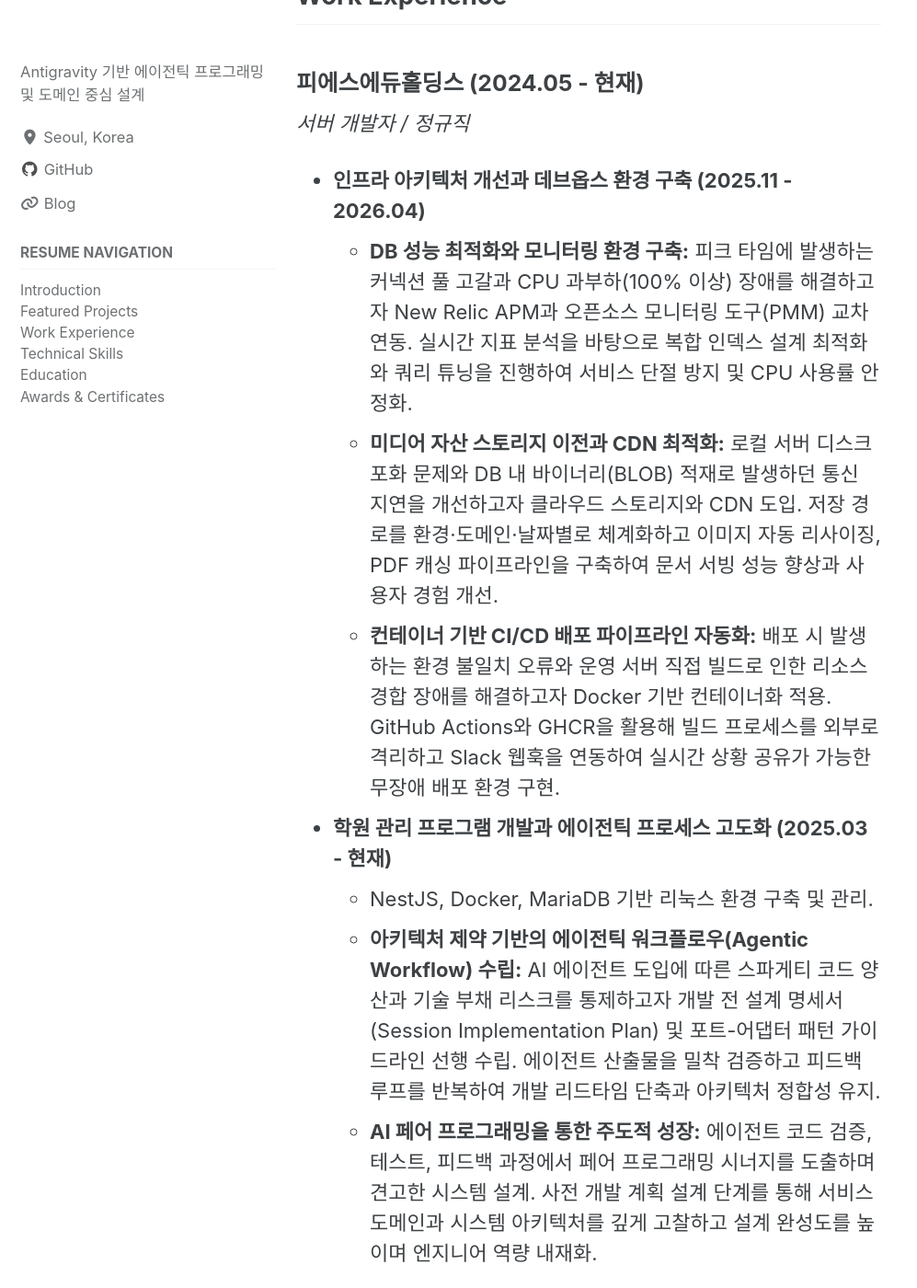
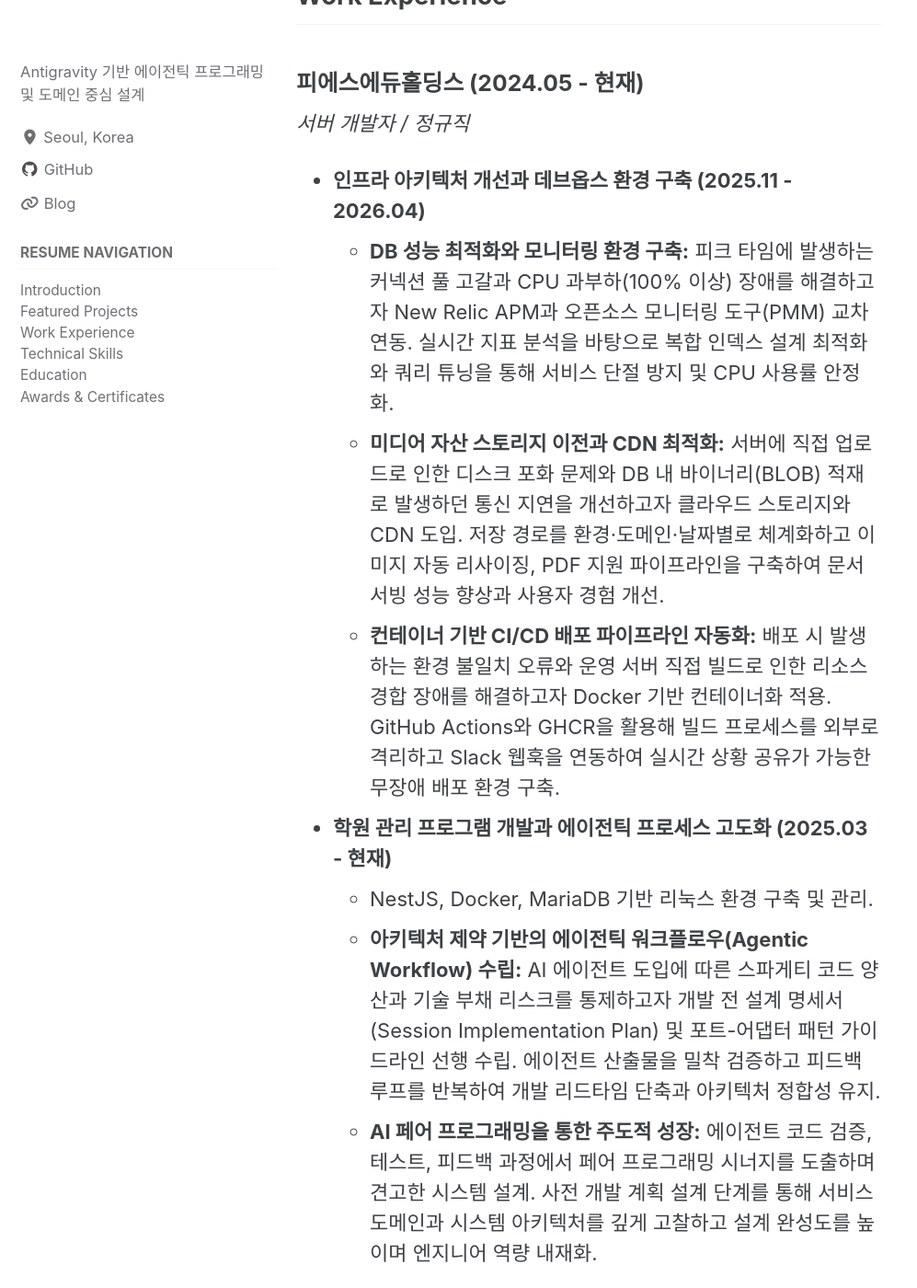
Before and after one commit to hsuk0409/earstone.github.io, a Jekyll site: the page built from _pages/resume.md, in a window 1280 px wide and 1400 px high, scrolled down 2399 px. Shown: the whole window at 92% size, without its empty margins (0-997 px from the left). Built offline with Jekyll 4.4.1, drawn with Linux system fonts in a browser that asks for light colours; cached includes are drawn as plain includes.

Commit message:
이력 문구 자연스럽게 수정

```diff
--- a/_pages/resume.md
+++ b/_pages/resume.md
@@ -52,9 +52,9 @@ sidebar:
 _서버 개발자 / 정규직_
 
 - **인프라 아키텍처 개선과 데브옵스 환경 구축 (2025.11 - 2026.04)**
-  - **DB 성능 최적화와 모니터링 환경 구축:** 피크 타임에 발생하는 커넥션 풀 고갈과 CPU 과부하(100% 이상) 장애를 해결하고자 New Relic APM과 오픈소스 모니터링 도구(PMM) 교차 연동. 실시간 지표 분석을 바탕으로 복합 인덱스 설계 최적화와 쿼리 튜닝을 진행하여 서비스 단절 방지 및 CPU 사용률 안정화.
-  - **미디어 자산 스토리지 이전과 CDN 최적화:** 로컬 서버 디스크 포화 문제와 DB 내 바이너리(BLOB) 적재로 발생하던 통신 지연을 개선하고자 클라우드 스토리지와 CDN 도입. 저장 경로를 환경·도메인·날짜별로 체계화하고 이미지 자동 리사이징, PDF 캐싱 파이프라인을 구축하여 문서 서빙 성능 향상과 사용자 경험 개선.
-  - **컨테이너 기반 CI/CD 배포 파이프라인 자동화:** 배포 시 발생하는 환경 불일치 오류와 운영 서버 직접 빌드로 인한 리소스 경합 장애를 해결하고자 Docker 기반 컨테이너화 적용. GitHub Actions와 GHCR을 활용해 빌드 프로세스를 외부로 격리하고 Slack 웹훅을 연동하여 실시간 상황 공유가 가능한 무장애 배포 환경 구현.
+  - **DB 성능 최적화와 모니터링 환경 구축:** 피크 타임에 발생하는 커넥션 풀 고갈과 CPU 과부하(100% 이상) 장애를 해결하고자 New Relic APM과 오픈소스 모니터링 도구(PMM) 교차 연동. 실시간 지표 분석을 바탕으로 복합 인덱스 설계 최적화와 쿼리 튜닝을 통해 서비스 단절 방지 및 CPU 사용률 안정화.
+  - **미디어 자산 스토리지 이전과 CDN 최적화:** 서버에 직접 업로드로 인한 디스크 포화 문제와 DB 내 바이너리(BLOB) 적재로 발생하던 통신 지연을 개선하고자 클라우드 스토리지와 CDN 도입. 저장 경로를 환경·도메인·날짜별로 체계화하고 이미지 자동 리사이징, PDF 지원 파이프라인을 구축하여 문서 서빙 성능 향상과 사용자 경험 개선.
+  - **컨테이너 기반 CI/CD 배포 파이프라인 자동화:** 배포 시 발생하는 환경 불일치 오류와 운영 서버 직접 빌드로 인한 리소스 경합 장애를 해결하고자 Docker 기반 컨테이너화 적용. GitHub Actions와 GHCR을 활용해 빌드 프로세스를 외부로 격리하고 Slack 웹훅을 연동하여 실시간 상황 공유가 가능한 무장애 배포 환경 구축.
 - **학원 관리 프로그램 개발과 에이전틱 프로세스 고도화 (2025.03 - 현재)**
   - NestJS, Docker, MariaDB 기반 리눅스 환경 구축 및 관리.
   - **아키텍처 제약 기반의 에이전틱 워크플로우(Agentic Workflow) 수립:** AI 에이전트 도입에 따른 스파게티 코드 양산과 기술 부채 리스크를 통제하고자 개발 전 설계 명세서(Session Implementation Plan) 및 포트-어댑터 패턴 가이드라인 선행 수립. 에이전트 산출물을 밀착 검증하고 피드백 루프를 반복하여 개발 리드타임 단축과 아키텍처 정합성 유지.
```
